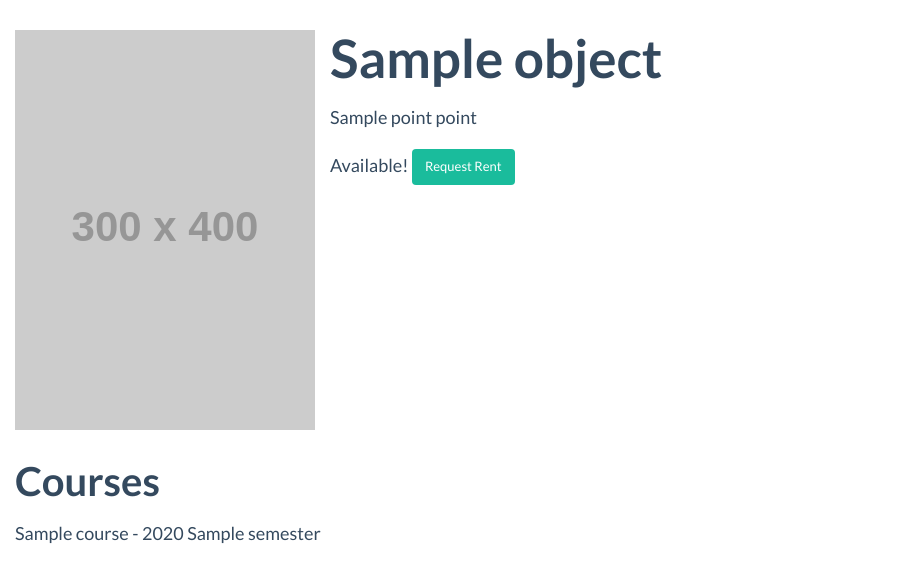
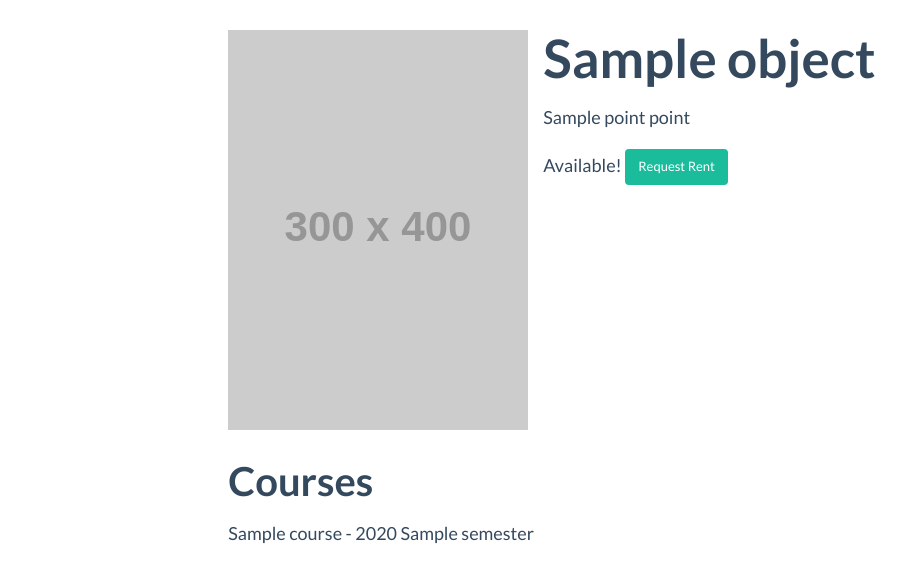
Before and after one commit to SungjinYoo/BookShare, a Django app: template bookshare/templates/books/book_detail.html in a window 1280 px wide. Shown: the part 53-636 px from the top of the page, without its empty margins (0-923 px from the left). Run offline with Django 3.2, Linux system fonts and the light colour scheme; the template is opened without the code that fills it: most values are stand-ins (such as "Sample title", 1, 10 or a date in 2020); grey boxes labelled with a size stand in for pictures from a placeholder-image service; some libraries are stand-ins or nearby versions.

Commit message:
fix grid to col-md-8 col-md-offset-2

```diff
--- a/bookshare/templates/books/book_detail.html
+++ b/bookshare/templates/books/book_detail.html
@@ -3,7 +3,7 @@
 {% block content %}
 <div class="book-detail">
     <div class="row">
-        <div class="col-md-8">
+        <div class="col-md-8 col-md-offset-2">
             <img src="http://placehold.it/300x400" class="cover"/>
             <h2>{{ object.title }}</h2>
             <p>{{ object.point }} point</p>
@@ -13,11 +13,10 @@
             <p>out of stock</p>
             {% endif %}
         </div>
-        <div class="col-md-4">
-
-        </div>
     </div>
 
+    <div class="row">
+        <div class="col-md-8 col-md-offset-2">
             <h3>Courses</h3>
             <div class="courses">
                 {% if object.courses.all %}
@@ -30,5 +29,7 @@
                 {% endif %}
             </div>
         </div>
+    </div>
+</div>
 
 {% endblock %}
--- a/bookshare/templates/books/rent_request_complete.html
+++ b/bookshare/templates/books/rent_request_complete.html
@@ -3,9 +3,7 @@
 {% block content %}
 <div class="rent-request">
     <div class="row">
-        <div class="col-md-2">
-        </div>
-        <div class="col-md-8">
+        <div class="col-md-8 col-md-offset-2">
             <h2 class="text-center">대여 요청이 완료되었습니다.</h2>
             <h3 class="text-center">도서관을 방문하여 책을 받으시기 바랍니다.</h3>
             <div class="row">
@@ -15,8 +13,6 @@
                 </div>
             </div>
         </div>
-        <div class="col-md-2">
-        </div>
     </div>
 </div>
 {% endblock %}
```
Lines whose indentation alone changed are shown as unchanged.
